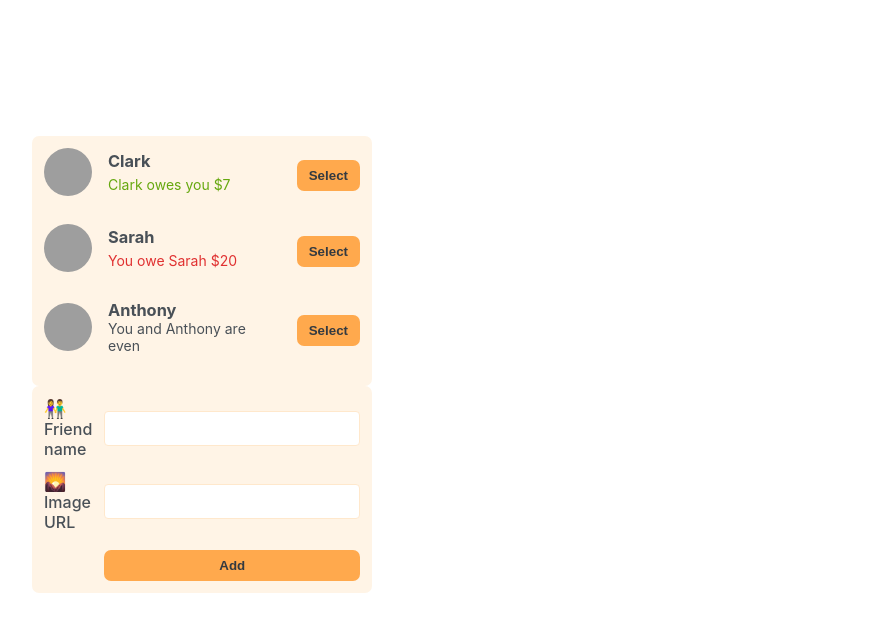
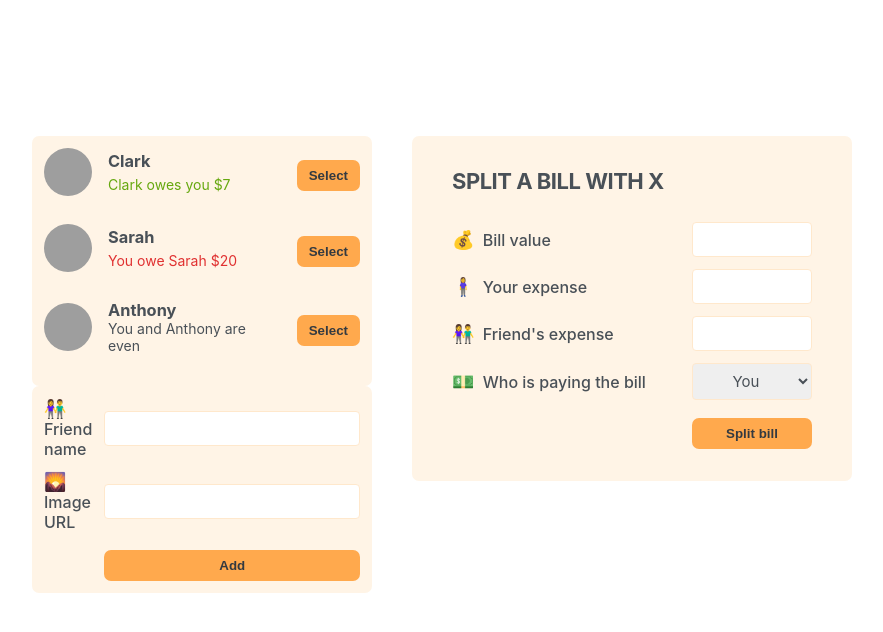
Before and after one commit to Yifan311/eat-split, a React (Create React App) app: page / in a window 1280 px wide. Shown: the top 632 px of the page, without its empty margins (198-1081 px from the left). Built offline with nearby package versions, Linux system fonts and the light colour scheme; grey boxes are pictures that could not be loaded; the HTML template or start-up script is replaced by a standard one.

Commit message:
complete denamic part of from split bill

```diff
--- a/src/App.js
+++ b/src/App.js
@@ -38,7 +38,7 @@
         <AddFriend />
       </div>
 
-      <SplitBillForm />
+      <FormSplitBill />
     </div>
   );
 }
@@ -90,6 +90,27 @@
   );
 }
 
-function SplitBillForm() {
-  return <div></div>;
+function FormSplitBill() {
+  return (
+    <form className="form-split-bill">
+      <h2>Split a bill with x</h2>
+
+      <label>💰 Bill value</label>
+      <input type="text" />
+
+      <label>🧍‍♀️ Your expense</label>
+      <input type="text" />
+
+      <label>👫 Friend's expense</label>
+      <input type="text" />
+
+      <label>💵 Who is paying the bill</label>
+      <select>
+        <option value="user">You</option>
+        <option value="friend">Friend</option>
+      </select>
+
+      <button className="button">Split bill</button>
+    </form>
+  );
 }
```
